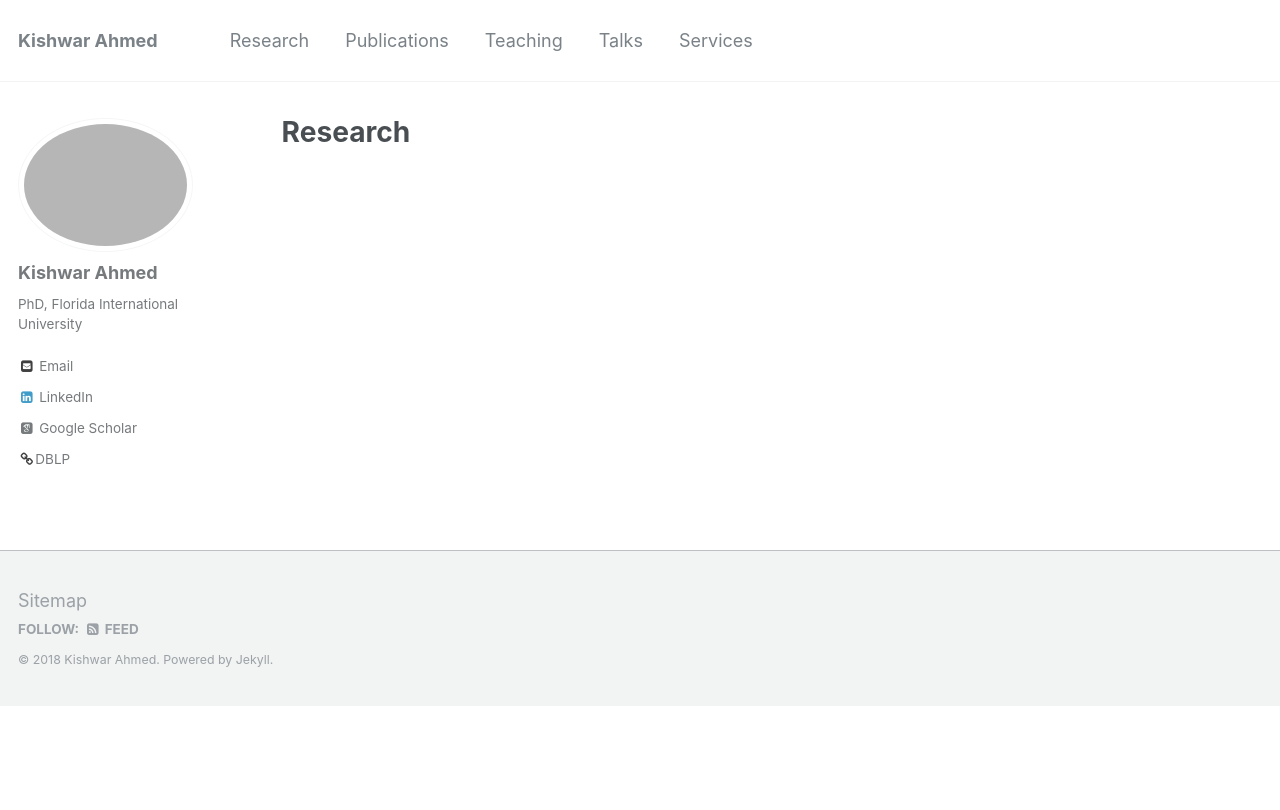
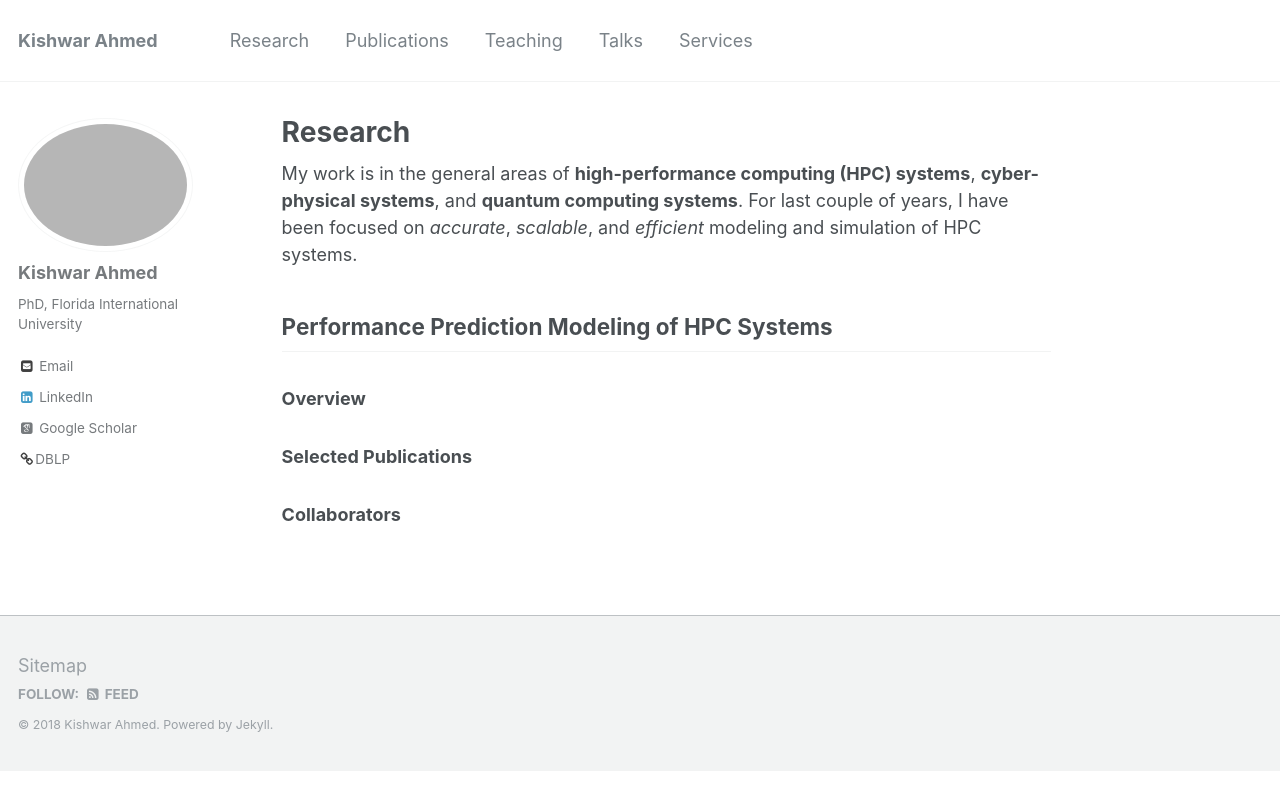
Before and after one commit to kishwarbd/kishwarbd.github.io, a Jekyll site: the page built from _pages/research.md, in a window 1280 px wide. Shown: the top 810 px of the page. Built offline with Jekyll 4.4.1, drawn with Linux system fonts in a browser that asks for light colours; some web fonts are replaced.

Commit message:
updates.

```diff
--- a/_pages/research.md
+++ b/_pages/research.md
@@ -3,3 +3,13 @@ title: "Research"
 permalink: /research/
 author_profile: true
 ---
+
+My work is in the general areas of **high-performance computing (HPC) systems**, **cyber-physical systems**, and **quantum computing systems**. For last couple of years, I have been focused on _accurate_, _scalable_, and _efficient_ modeling and simulation of HPC systems.
+
+## Performance Prediction Modeling of HPC Systems
+
+### Overview
+
+### Selected Publications
+
+### Collaborators
```
Also changed, not shown: _pages/about.md (+1 -1 lines), 1 other file.
